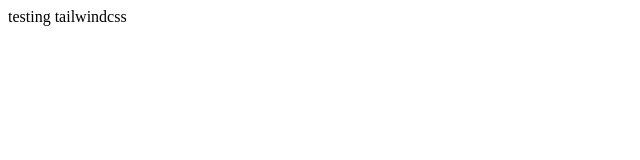
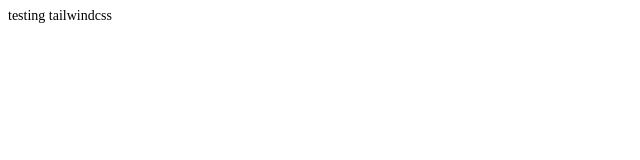
Before and after one commit to dropheaven/planets-fact-site, a Next.js app: page / in a window 1280 px wide. Shown: the top 160 px of the page, without its empty margins (0-640 px from the left). Built offline with nearby package versions, Linux system fonts and the light colour scheme.

Commit message:
change font size to 14px on body tag

```diff
--- a/pages/_document.js
+++ b/pages/_document.js
@@ -1,9 +1,8 @@
-import Document, { Html, Head, Main, NextScript } from 'next/document'
-
+import Document, { Html, Head, Main, NextScript } from "next/document";
 class MyDocument extends Document {
 	static async getInitialProps(ctx) {
-      const initialProps = await Document.getInitialProps(ctx)
-      return { ...initialProps }
+		const initialProps = await Document.getInitialProps(ctx);
+		return { ...initialProps };
 	}
 
 	render() {
@@ -11,16 +10,23 @@ class MyDocument extends Document {
 			<Html>
 				<Head>
 					<link rel="preconnect" href="https://fonts.googleapis.com" />
-            <link rel="preconnect" href="https://fonts.gstatic.com" crossorigin />
-            <link href="https://fonts.googleapis.com/css2?family=Antonio:wght@500&family=Spartan:wght@400;700&display=swap" rel="stylesheet" />
+					<link
+						rel="preconnect"
+						href="https://fonts.gstatic.com"
+						crossOrigin="true"
+					/>
+					<link
+						href="https://fonts.googleapis.com/css2?family=Antonio:wght@500&family=Spartan:wght@400;600&display=swap"
+						rel="stylesheet"
+					/>
 				</Head>
-          <body className="bg-darkblue">
+				<body className="bg-darkblue" style={{ fontSize: "14px" }}>
 					<Main />
 					<NextScript />
 				</body>
 			</Html>
-      )
+		);
 	}
 }
 
-  export default MyDocument
+export default MyDocument;
```
Lines whose indentation alone changed are shown as unchanged.
